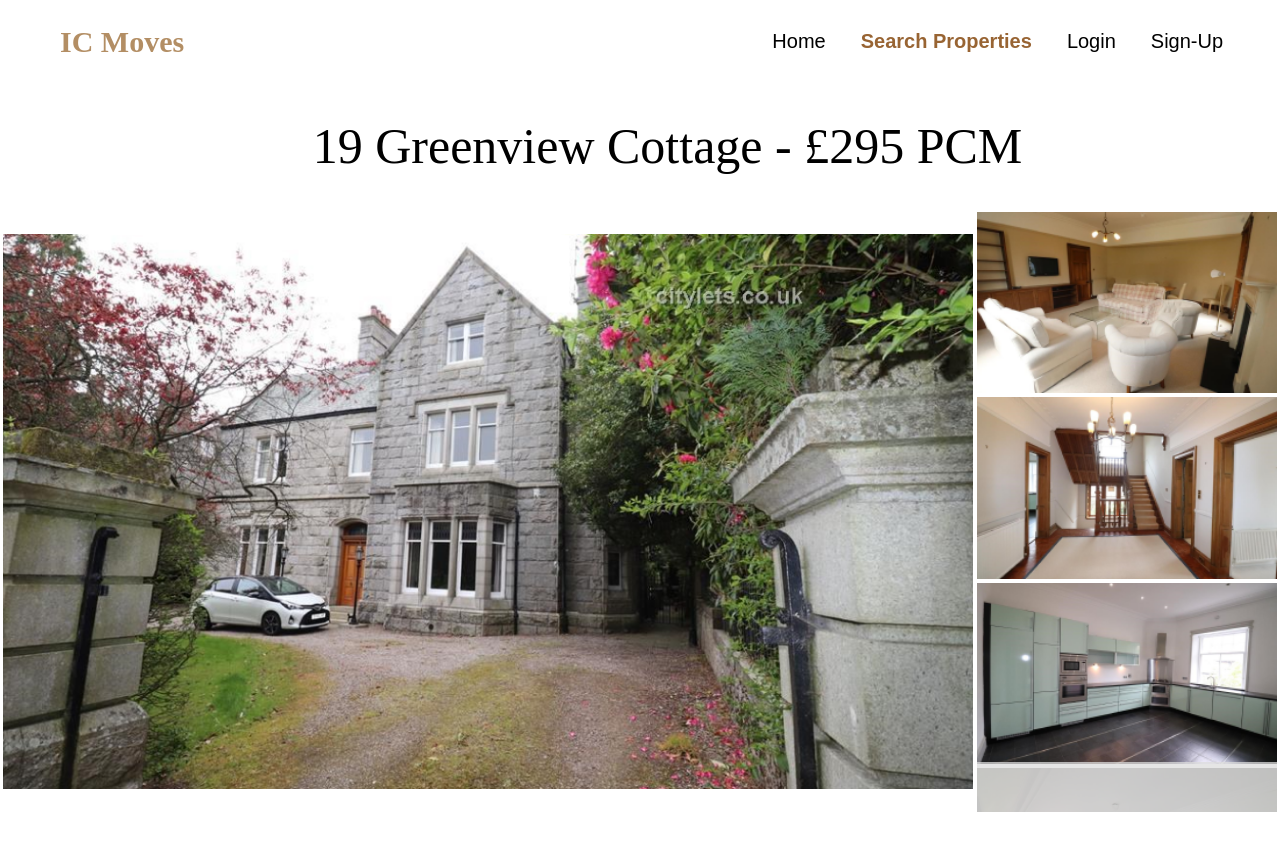
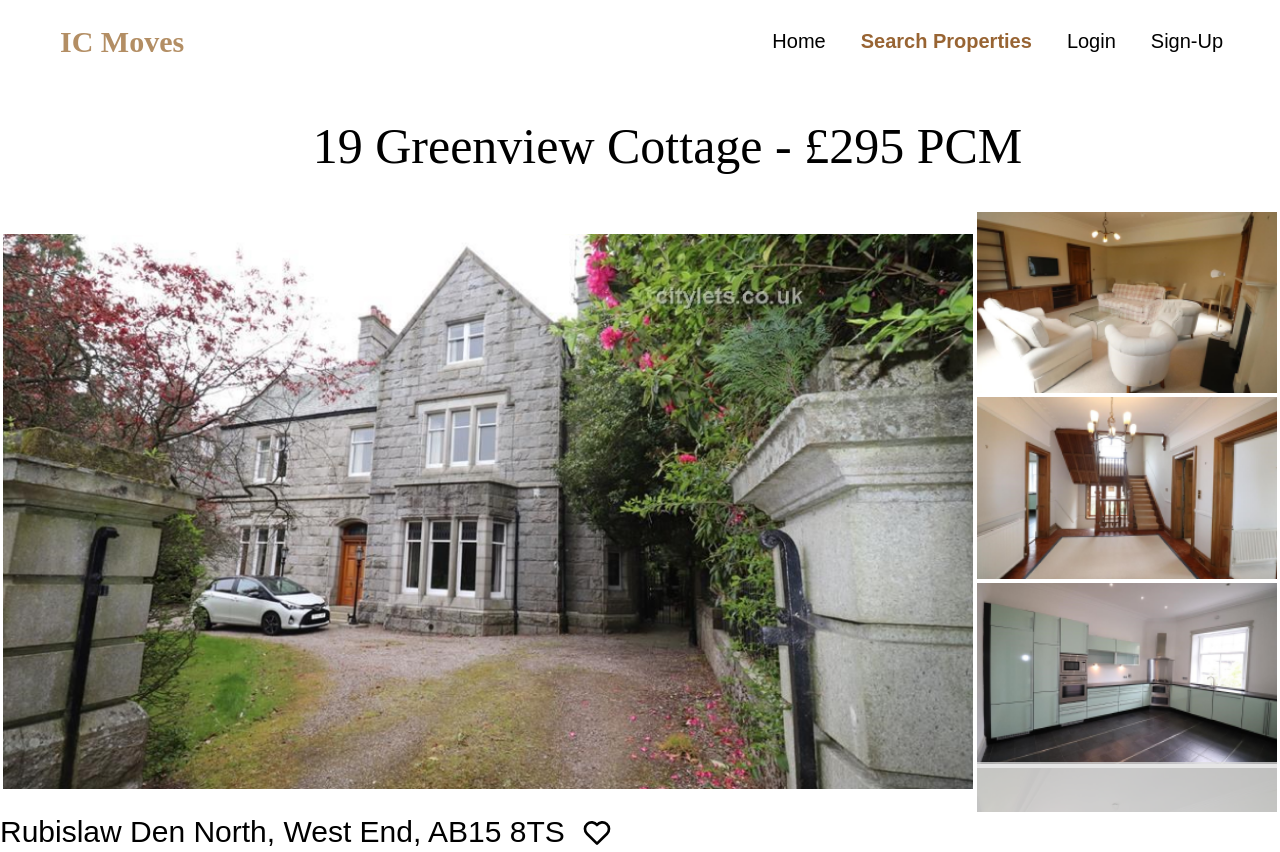
Before and after one commit to RangerVinven/IC-Moves, a SvelteKit app: page /properties/1 in a window 1280 px wide. Before the commit the page ends 816 px from the top, so only its background shows below. Built offline with nearby package versions, Linux system fonts and the light colour scheme; some icons are missing.

Commit message:
Added property address and save icon

```diff
--- a/src/routes/properties/[property_id]/+page.svelte
+++ b/src/routes/properties/[property_id]/+page.svelte
@@ -3,16 +3,36 @@
     import PropertyTitle from './PropertyTitle.svelte';
     import PropertyImages from "./PropertyImages.svelte";
 
-    // export let data;
+    import HeartIcon from "./HeartIcon.svelte";
+
+    $: isPropertySaved = false;
 </script>
 
 <Navbar page="Search"/>
 
 <!-- Container Div -->
 <div id="Container">
-    <PropertyTitle />
 
-    <PropertyImages />
+    <div>
+        <div id="Property-Title">
+            <PropertyTitle />
+        </div>
+        <PropertyImages />
+
+        <div id="Name-And-Heart">
+            <h3>Rubislaw Den North, West End, AB15 8TS</h3>
+
+            <button on:click={() => { isPropertySaved = !isPropertySaved }} id="Heart-Icon-Button">
+                <div id="Heart-Icon">
+                    <HeartIcon isFilled={isPropertySaved} />
+                </div>
+
+            </button>
+
+        </div>
+    </div>
+
+
 </div>
 
 <style>
@@ -22,5 +42,41 @@
         align-items: center;
 
         width: 100%;
+
+
+    }
+
+    #Property-Title {
+        display: flex;
+        justify-content:center;
+    }
+
+    #Name-And-Heart {
+        display: flex;
+        align-items: center;
+
+        gap: 10px;
+    }
+
+    #Heart-Icon {
+        height: 30px;
+        width: 30px;
+    }
+
+    #Heart-Icon-Button {
+        background-color: transparent;
+        border: none;
+
+        cursor: pointer;
+    }
+
+    h3 {
+        text-align: left;
+
+        font-weight: normal;
+        font-family: Arial;
+        font-size: 30px;
+
+        margin: 0px;
     }
 </style>
```
